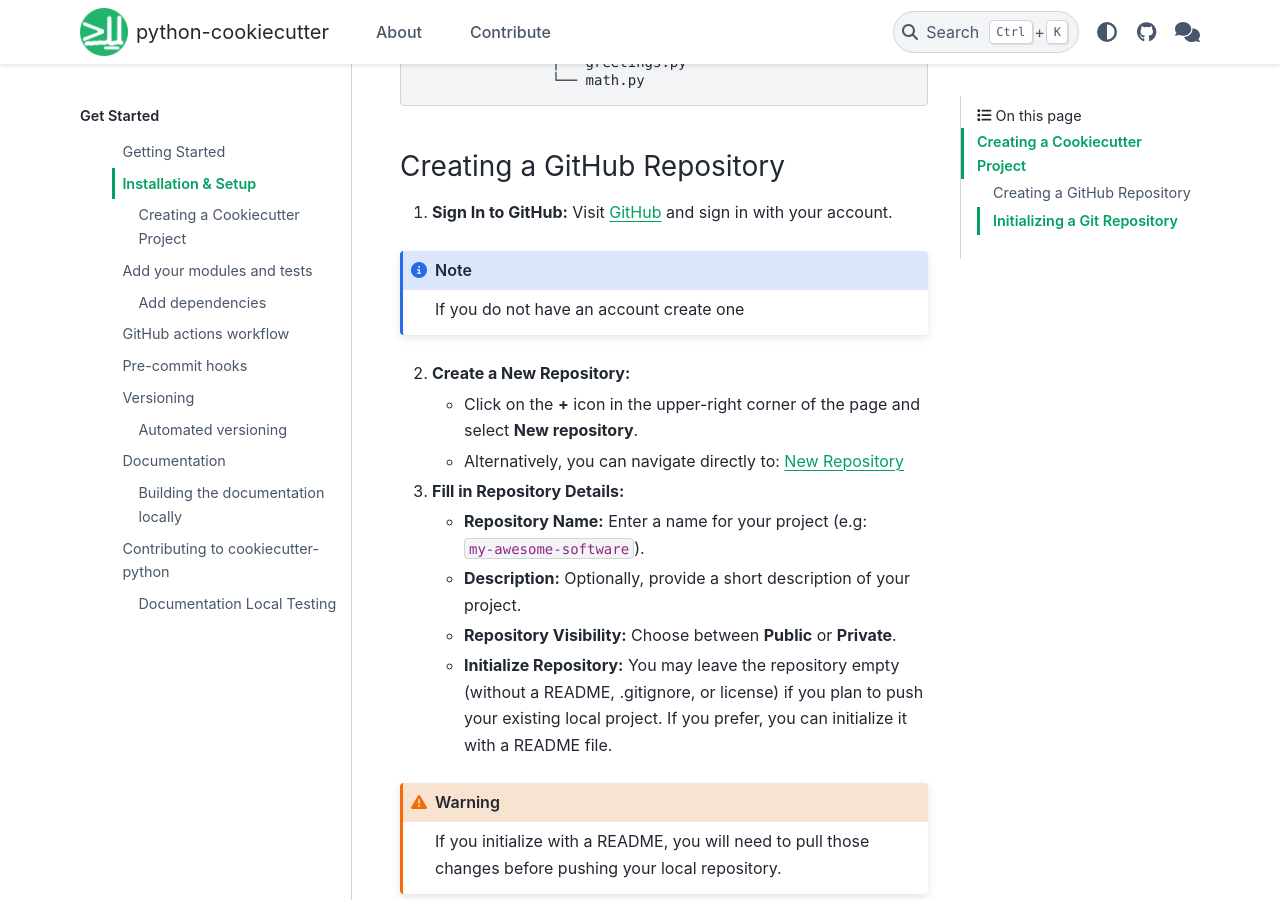
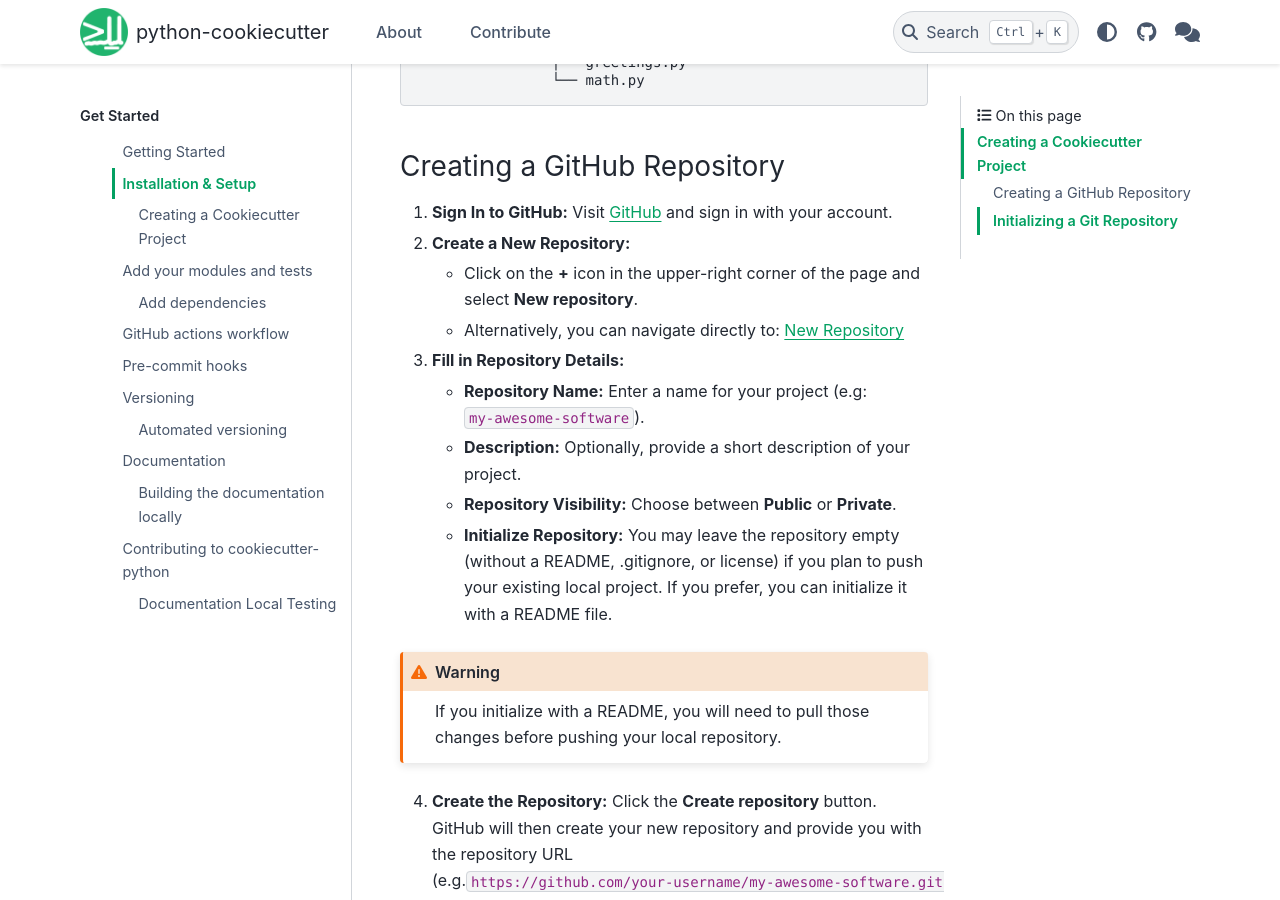
Before and after one commit to neuroinformatics-unit/python-cookiecutter, a Sphinx documentation site: the page built from docs/source/project_setup.md, in a window 1280 px wide and 900 px high, scrolled down 2763 px. Built offline with Sphinx 7.4.7 and the PyData theme 0.15.4, drawn with Linux system fonts in a browser that asks for light colours.

Commit message:
Update docs/source/project_setup.md
Co-authored-by: Adam Tyson <code@adamltyson.com>

```diff
--- a/docs/source/project_setup.md
+++ b/docs/source/project_setup.md
@@ -111,9 +111,6 @@ If you respond positively to `Select create_docs:`, an additional `docs` folder
 
 1. **Sign In to GitHub:** Visit [GitHub](https://github.com) and sign in with your account.
 
-:::{note}
-If you do not have an account create one
-:::
 
 2. **Create a New Repository:**
 
```
